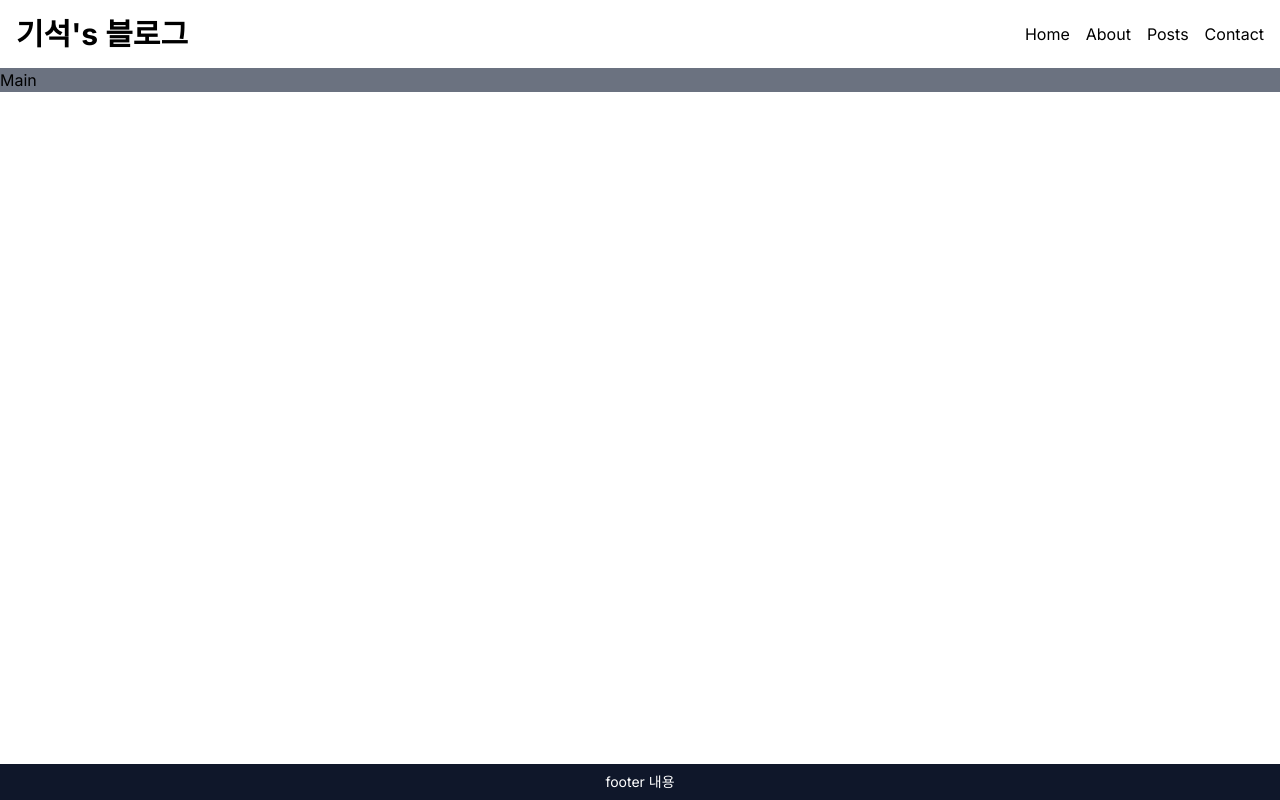
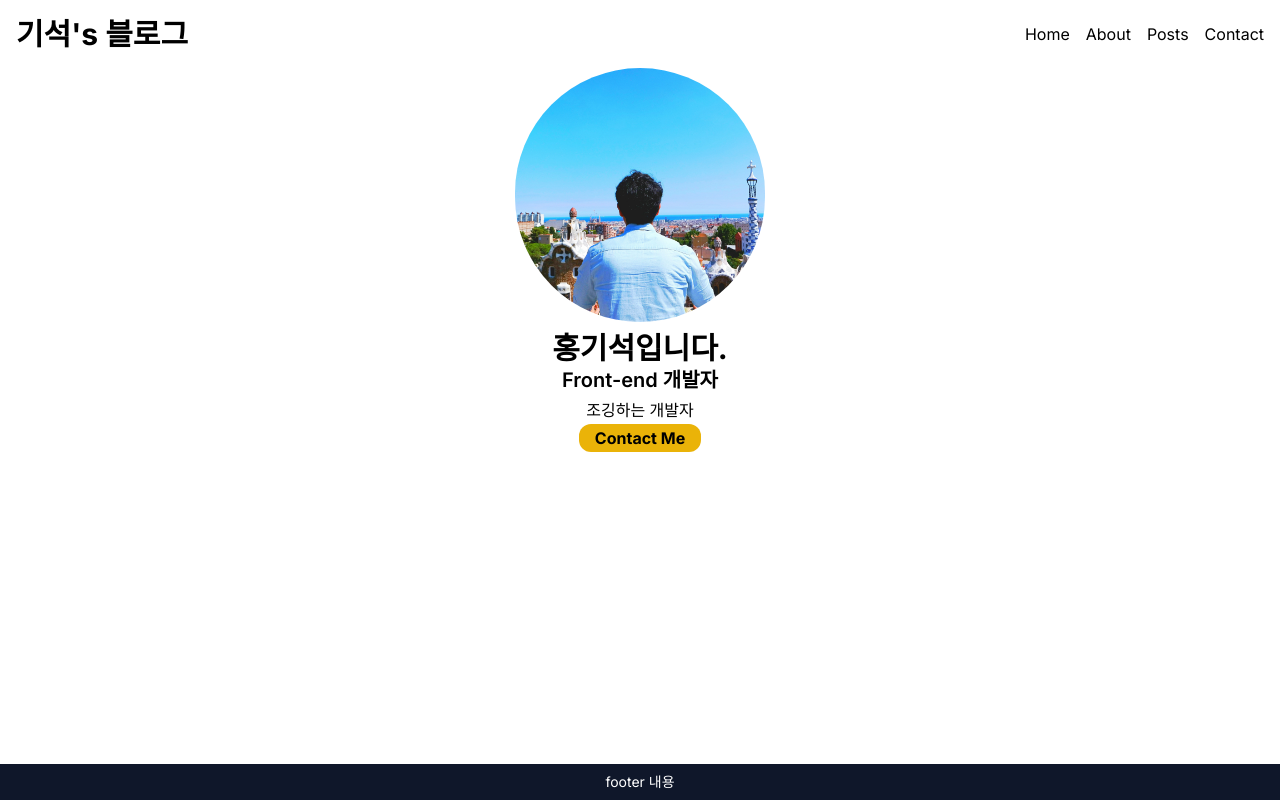
Before and after one commit to GiSeok-Hong/next-blog, a Next.js app: page / in a window 1280 px wide. Built offline with nearby package versions, Linux system fonts and the light colour scheme.

Commit message:
feat: profile 컴포넌트 생성

```diff
--- a/src/app/page.tsx
+++ b/src/app/page.tsx
@@ -1,5 +1,10 @@
+import Profile from "@/components/Profile";
 import Image from "next/image";
 
-export default function Home() {
-  return <section className="bg-gray-500">Main</section>;
+export default function HomePage() {
+  return (
+    <>
+      <Profile />
+    </>
+  );
 }
--- /dev/null
+++ b/src/components/Profile.tsx
@@ -0,0 +1,27 @@
+import Image from "next/image";
+import Link from "next/link";
+import profileImg from "/public/images/profile.jpg";
+
+export default function Profile() {
+  return (
+    <section className="text-center">
+      <Image
+        className="mx-auto rounded-full"
+        src={profileImg}
+        width={250}
+        height={250}
+        alt="profile image"
+        priority
+      />
+      <h2 className="text-3xl font-bold mt-2">홍기석입니다.</h2>
+      <h3 className="text-xl font-semibold">Front-end 개발자</h3>
+      <p className="my-1">조깅하는 개발자</p>
+      <Link
+        href="/contact"
+        className="bg-yellow-500 font-bold rounded-xl py-1 px-4"
+      >
+        Contact Me
+      </Link>
+    </section>
+  );
+}
```
